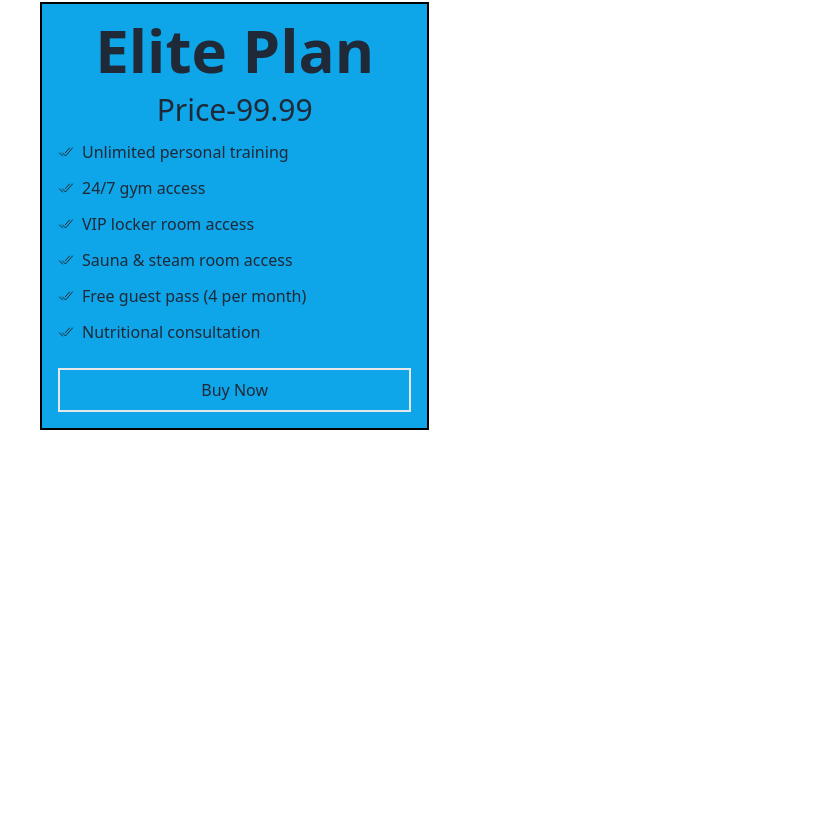
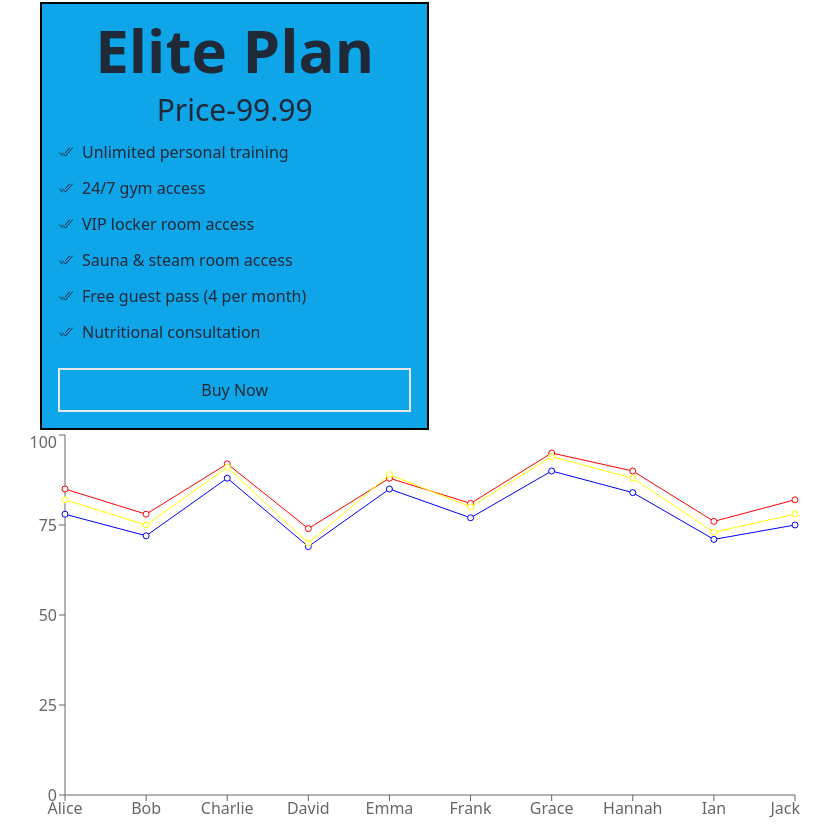
Before and after one commit to tajmirahman/milestone-8-part-1, a React (Vite) app in the folder project/: page / in a window 1280 px wide. Shown: the part 574-1404 px from the top of the page, without its empty margins (0-832 px from the left). Before the commit the page ends 1004 px from the top, so only its background shows below. Built offline with nearby package versions, Linux system fonts and the light colour scheme.

Commit message:
recart done successfully

```diff
--- a/project/package.json
+++ b/project/package.json
@@ -13,7 +13,8 @@
     "prop-types": "^15.8.1",
     "react": "^19.0.0",
     "react-dom": "^19.0.0",
-    "react-icons": "^5.5.0"
+    "react-icons": "^5.5.0",
+    "recharts": "^2.15.1"
   },
   "devDependencies": {
     "@eslint/js": "^9.19.0",
--- a/project/src/App.jsx
+++ b/project/src/App.jsx
@@ -1,4 +1,5 @@
 // import DaisyNav from "./components/DaisayNav/DaisyNav"
+import LineCharts from "./components/LineCharts/LineCharts"
 import Navber from "./components/Navber/Navber"
 import PriceOptions from "./components/PriceOptions/PriceOptions"
 
@@ -12,6 +13,7 @@ function App() {
       {/* <DaisyNav></DaisyNav> */}
       <Navber></Navber>
       <PriceOptions></PriceOptions>
+      <LineCharts></LineCharts>
 
 
     </>
--- /dev/null
+++ b/project/src/components/LineCharts/LineCharts.jsx
@@ -0,0 +1,33 @@
+import { LineChart as LCchart, Line, XAxis, YAxis } from 'recharts';
+
+
+const LineCharts = () => {
+
+    const mathMarksData = [
+        { id: 1, name: "Alice", math: 85, physics: 78, chemistry: 82 },
+        { id: 2, name: "Bob", math: 78, physics: 72, chemistry: 75 },
+        { id: 3, name: "Charlie", math: 92, physics: 88, chemistry: 91 },
+        { id: 4, name: "David", math: 74, physics: 69, chemistry: 70 },
+        { id: 5, name: "Emma", math: 88, physics: 85, chemistry: 89 },
+        { id: 6, name: "Frank", math: 81, physics: 77, chemistry: 80 },
+        { id: 7, name: "Grace", math: 95, physics: 90, chemistry: 94 },
+        { id: 8, name: "Hannah", math: 90, physics: 84, chemistry: 88 },
+        { id: 9, name: "Ian", math: 76, physics: 71, chemistry: 73 },
+        { id: 10, name: "Jack", math: 82, physics: 75, chemistry: 78 }
+    ]
+
+
+    return (
+        <div>
+            <LCchart width={800} height={400} data={mathMarksData}>
+                <XAxis dataKey={'name'}></XAxis>
+                <YAxis></YAxis>
+                <Line dataKey="math" stroke='red'></Line>
+                <Line dataKey="physics" stroke='blue'></Line>
+                <Line dataKey="chemistry" stroke='yellow'></Line>
+            </LCchart>
+        </div>
+    );
+};
+
+export default LineCharts;
```
Also changed, not shown: 1 other file (tests, documents, lock files or other folders).
